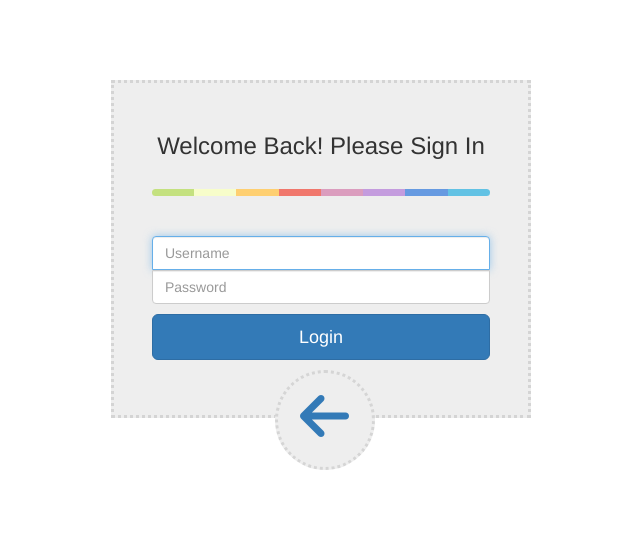
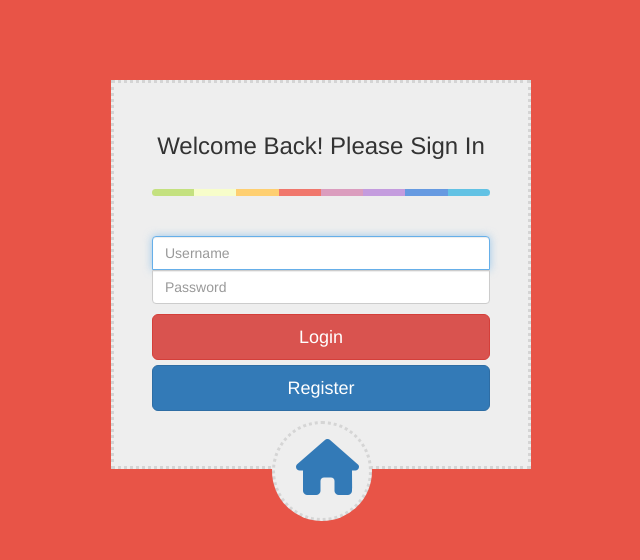
Before and after one commit to iindigoo/lucky4new, a PHP site: page /login.php in a window 1280 px wide. Shown: the top 560 px of the page, without its empty margins (319-959 px from the left). Run offline with PHP 8.4, Linux system fonts and the light colour scheme; some libraries are stand-ins or nearby versions.

Commit message:
v0.3
login en register

```diff
--- a/dist/css/login.css
+++ b/dist/css/login.css
@@ -1,3 +1,7 @@
+body.color {
+  background-color: #e85447;
+}
+
 .wrapper {
   margin-top: 80px;
   margin-bottom: 20px;
@@ -22,6 +26,8 @@
   height: auto;
   padding: 10px;
 }
+
+
 
 input[type="text"] {
   margin-bottom: 0px;
@@ -52,6 +58,11 @@ input[type="email"] {
   border-top-left-radius: 0;
   border-top-right-radius: 0;
 }
+
+.btn.test {
+  margin-top: 5px;
+}
+
 
 .colorgraph {
   height: 7px;
@@ -86,7 +97,7 @@ input[type="email"] {
   box-shadow: 1px 1px 3px #888888;
 }
 
-.arrowright {
+.home {
   width: 100px;
   height: 100px;
   background-color: #eee;
@@ -97,13 +108,13 @@ input[type="email"] {
   border: 3px dotted rgba(0,0,0,0.1);
 }
 
-.arrowright i {
+.home i {
   margin-top: 15px;
-  margin-left: 25px;
+  margin-left: 21px;
 
 }
 
-.arrowright:hover {
+.home:hover {
   cursor: pointer;
   box-shadow: 1px 1px 3px #888888;
 }
--- a/login/index.php
+++ b/login/index.php
@@ -11,7 +11,7 @@
 	<link rel="stylesheet" href="dist/css/bootstrap.css">
 	<script src="https://use.fontawesome.com/7a7f3effb0.js"></script>
 </head>
-<body>
+<body class="color">
 <div class = "container">
 	<div class="wrapper">
 		<form action="" method="post" name="Login_Form" class="form-signin">
@@ -22,12 +22,14 @@
 			  <input type="passwordlogin" class="form-control" name="Password" placeholder="Password" required=""/>
 
 
-			  <button class="btn btn-lg btn-primary btn-block"  name="Submit" value="Login" type="Submit">Login</button>
+			  <button class="btn btn-lg btn-danger btn-primary btn-block"  name="Submit" value="Login" type="Submit">Login</button>
+
+			  <a href="register.php"><button class="btn btn-lg btn-primary btn-block test"  name="Register" value="Register" type="button">Register</button></a>
 
 
 
-			  <div class="arrowleft">
-			  	<a href="index.php"><i class="fa fa-arrow-left fa-4x"  aria-hidden="true"></i></a>
+			  <div class="home">
+			  	<a href="index.php"><i class="fa fa-home fa-4x"  aria-hidden="true"></i></a>
 			  </div>
 		</form>
 
--- a/login/register.php
+++ b/login/register.php
@@ -11,7 +11,7 @@
 	<script src="https://use.fontawesome.com/7a7f3effb0.js"></script>
 
 </head>
-<body>
+<body class="color">
 <div class = "container">
 	<div class="wrapper">
 		<form action="" method="post" name="Login_Form" class="form-signin">
@@ -26,7 +26,7 @@
 
 			  <input type="email" class="form-control" name="email" placeholder="Email" required=""/>
 
-			  <button class="btn btn-lg btn-primary btn-block"  name="Submit" value="Register" type="Submit">Register</button>
+			  <button class="btn btn-lg btn-danger btn-block"  name="Submit" value="Register" type="Submit">Register</button>
 
 
 			  <div class="arrowleft">
```
